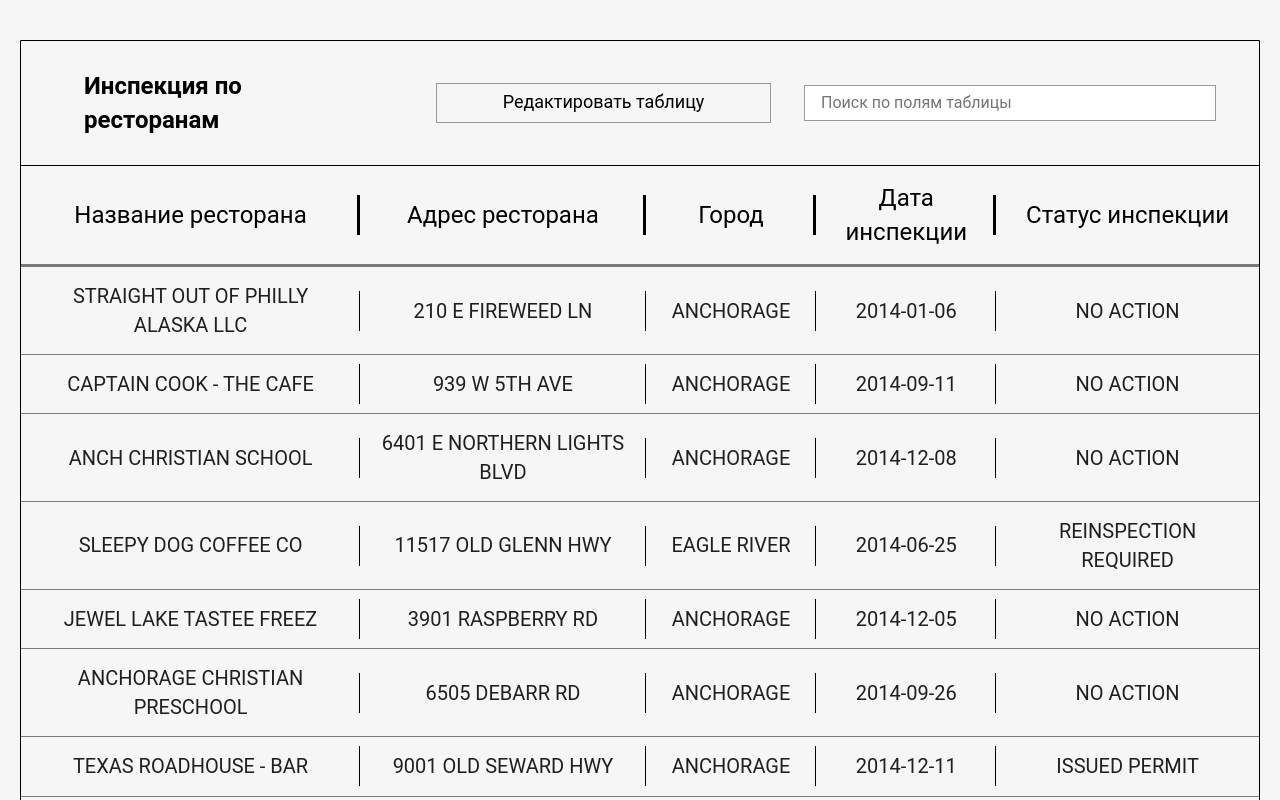
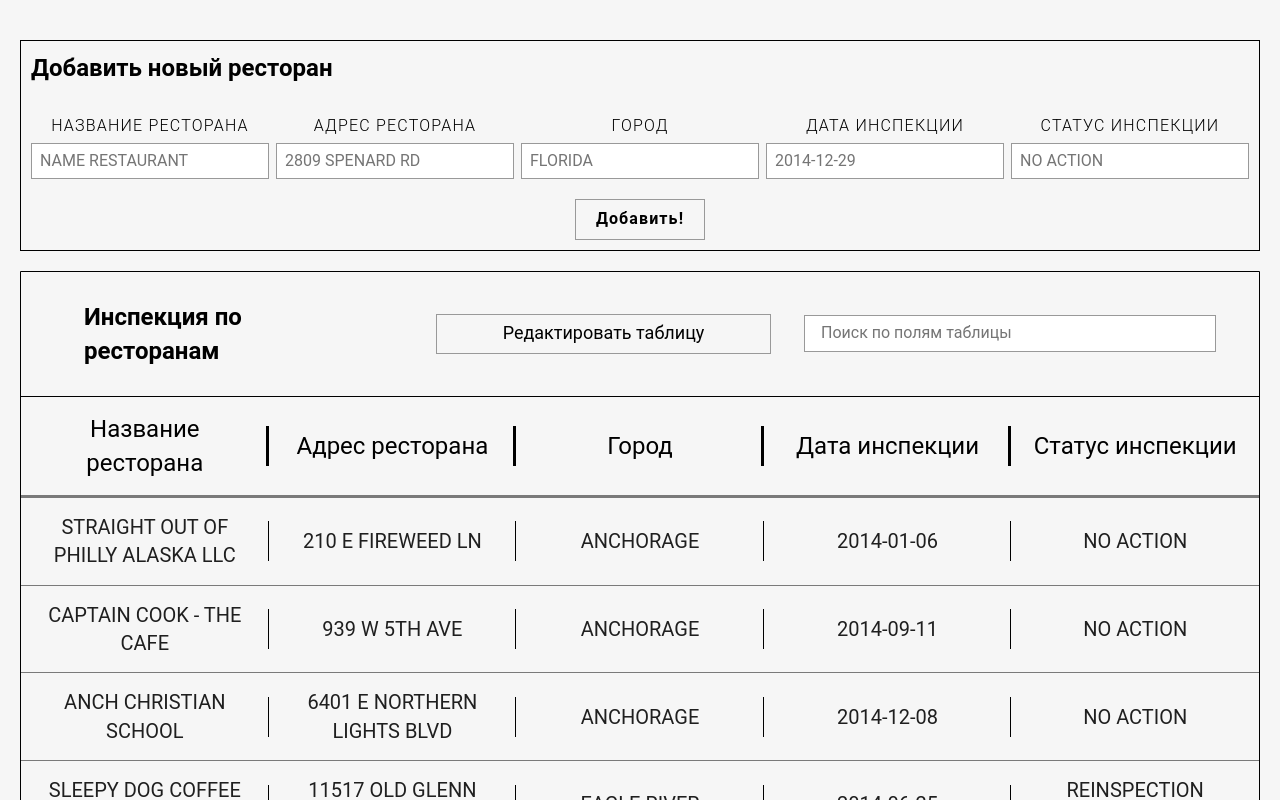
Before and after one commit to smysov/table, a Vue app: page / in a window 1280 px wide. Shown: the top 800 px of the page. Built offline with nearby package versions, Linux system fonts and the light colour scheme.

Commit message:
feat: implemented the adding new restaurant and simple validation

```diff
--- a/src/App.vue
+++ b/src/App.vue
@@ -3,7 +3,12 @@
     <div class="wrapper__content">
       <section class="restaurants">
         <div class="container">
-          <Table />
+          <add-new-restaurants
+            @onSubmit="onSubmit"
+            :restaurant="restaurant"
+            :messageValidation="messageValidation"
+          />
+          <Table :restaurants="restaurants" />
         </div>
       </section>
     </div>
@@ -12,10 +17,65 @@
 
 <script>
 import Table from '@/components/Table.vue';
+import AddNewRestaurants from '@/components/AddNewRestaurants.vue';
 
 export default {
   name: 'App',
-  components: { Table },
+  components: { Table, AddNewRestaurants },
+  data() {
+    return {
+      restaurants: [],
+      restaurant: {
+        name: '',
+        address: '',
+        city: '',
+        date: '',
+        description: '',
+      },
+      messageValidation: '',
+    };
+  },
+  async mounted() {
+    try {
+      const response = await fetch('/data/restaurants.json');
+      const data = await response.json();
+      this.restaurants = data;
+    } catch (error) {
+      console.log(error);
+    }
+  },
+  methods: {
+    onSubmit() {
+      const {
+        name, address, city, date, description,
+      } = this.restaurant;
+
+      if (!name || !address || !city || !date || !description) {
+        this.messageValidation = 'Заполните все поля!';
+        return;
+      }
+
+      this.restaurants.push({
+        _id: {
+          $oid: Math.random()
+            .toString()
+            .slice(2, 8),
+        },
+        business_name: name,
+        business_address: address,
+        business_city: city,
+        inspection_date: date,
+        inspection_description: description,
+      });
+
+      this.restaurant.name = '';
+      this.restaurant.address = '';
+      this.restaurant.city = '';
+      this.restaurant.date = '';
+      this.restaurant.description = '';
+      this.messageValidation = '';
+    },
+  },
 };
 </script>
 
--- /dev/null
+++ b/src/components/AddNewRestaurants.vue
@@ -0,0 +1,169 @@
+<template>
+  <form class="add-restaraunts" @submit.prevent="onSubmit">
+    <h2 class="add-restaraunts__title">Добавить новый ресторан</h2>
+    <p class="add-restaraunts__error" v-show="messageValidation">
+      {{ messageValidation }}
+    </p>
+    <div class="add-restaraunts__row">
+      <div class="add-restaraunts__cell">
+        <label class="add-restaraunts__subtitle" for="name">Название ресторана</label>
+        <input
+          v-model="restaurant.name"
+          class="add-restaraunts__input"
+          id="name"
+          type="text"
+          placeholder="NAME RESTAURANT"
+        />
+      </div>
+      <div class="add-restaraunts__cell">
+        <label class="add-restaraunts__subtitle" for="address">Адрес ресторана</label>
+        <input
+          v-model="restaurant.address"
+          class="add-restaraunts__input"
+          id="address"
+          type="text"
+          placeholder="2809 SPENARD RD"
+        />
+      </div>
+      <div class="add-restaraunts__cell">
+        <label class="add-restaraunts__subtitle" for="city">Город</label>
+        <input
+          v-model="restaurant.city"
+          class="add-restaraunts__input"
+          id="city"
+          type="text"
+          placeholder="FLORIDA"
+        />
+      </div>
+      <div class="add-restaraunts__cell">
+        <label class="add-restaraunts__subtitle" for="date">Дата инспекции</label>
+        <input
+          v-model="restaurant.date"
+          class="add-restaraunts__input"
+          id="date"
+          type="text"
+          placeholder="2014-12-29"
+        />
+      </div>
+      <div class="add-restaraunts__cell">
+        <label class="add-restaraunts__subtitle" for="status">Статус инспекции</label>
+        <input
+          v-model="restaurant.description"
+          class="add-restaraunts__input"
+          id="status"
+          type="text"
+          placeholder="NO ACTION"
+        />
+      </div>
+    </div>
+    <div class="add-restaraunts__buttons">
+      <button class="add-restaraunts__button">Добавить!</button>
+    </div>
+  </form>
+</template>
+
+<script>
+export default {
+  name: 'NewRestaurants',
+  props: {
+    restaurant: {
+      type: Object,
+      default: () => ([]),
+    },
+    messageValidation: {
+      type: String,
+      required: true,
+    },
+  },
+
+  methods: {
+    onSubmit() {
+      this.$emit('onSubmit', this.restaurant);
+    },
+  },
+};
+</script>
+
+<style lang="scss">
+.add-restaraunts {
+  display: flex;
+  flex-direction: column;
+  margin-bottom: 20px;
+  border: 1px solid #000;
+  padding: 10px;
+  row-gap: 20px;
+
+  &__title {
+    margin-bottom: 10px;
+  }
+
+  &__row {
+    display: flex;
+    justify-content: space-between;
+    flex-wrap: wrap;
+  }
+
+  &__cell {
+    display: flex;
+    flex-direction: column;
+    align-items: center;
+    row-gap: 5px;
+  }
+
+  &__subtitle {
+    letter-spacing: 1.2px;
+    text-transform: uppercase;
+  }
+
+  &__input {
+    padding: 8px;
+    outline: none;
+    border: 1px solid #999;
+    transition: all 0.3s cubic-bezier(0.175, 0.885, 0.32, 1.275);
+
+    &:hover {
+      border-color: #5b68b4;
+    }
+
+    &:focus {
+      border-color: #34b485;
+    }
+  }
+
+  &__buttons {
+    margin: 0 auto;
+  }
+
+  &__button {
+    font-weight: 700;
+    letter-spacing: 1.1px;
+    padding: 10px 20px;
+    background-color: transparent;
+    outline: none;
+    border: 1px solid #999;
+    transition: all 0.3s linear;
+    cursor: pointer;
+
+    &:hover {
+      color: #fff;
+      background-color: #5b68b4;
+      border-color: #5b68b4;
+    }
+
+    &:focus {
+      color: #fff;
+      background-color: #34b485;
+      border-color: #34b485;
+    }
+  }
+
+  &__error {
+    color: crimson;
+    font-weight: 700;
+    text-transform: uppercase;
+    letter-spacing: 1.2px;
+    text-align: center;
+    margin: 0;
+  }
+}
+</style>
--- a/src/components/Table.vue
+++ b/src/components/Table.vue
@@ -33,49 +33,43 @@ export default {
     HeaderOpportunities,
   },
   data: () => ({
-    restaurants: [],
     isShowParameters: false,
     search: '',
   }),
-  async mounted() {
-    try {
-      const response = await fetch('/data/restaurants.json');
-      const data = await response.json();
-      this.restaurants = data;
-    } catch (error) {
-      console.log(error);
-    }
+  props: {
+    restaurants: {
+      type: Array,
+      default: () => [],
+    },
   },
   computed: {
     searchByParameters() {
       const { search, restaurants } = this;
-      const value = search.trim().toLowerCase();
+      const value = search.trim().toUpperCase();
 
       if (!search) return restaurants;
 
       const sortedRestaurants = restaurants.filter((item) => {
-        if (item.business_name.toLowerCase().indexOf(value) !== -1) {
+        if (item.business_name.indexOf(value) !== -1) {
           return item;
         }
-        if (item.business_address.toLowerCase().indexOf(value) !== -1) {
+        if (item.business_address.indexOf(value) !== -1) {
           return item;
         }
-        if (item.business_city.toLowerCase().indexOf(value) !== -1) {
+        if (item.business_city.indexOf(value) !== -1) {
           return item;
         }
-        if (item.business_phone_number.toLowerCase().indexOf(value) !== -1) {
+        if (item.business_phone_number.indexOf(value) !== -1) {
           return item;
         }
-        if (item.inspection_date.toLowerCase().indexOf(value) !== -1) {
+        if (item.inspection_date.indexOf(value) !== -1) {
           return item;
         }
-        if (item.inspection_description.toLowerCase().indexOf(value) !== -1) {
-          return item;
-        }
-        if (item.inspection_type.toLowerCase().indexOf(value) !== -1) {
+        if (item.inspection_description.indexOf(value) !== -1) {
           return item;
         }
       });
+
       return sortedRestaurants;
     },
   },
@@ -106,6 +100,7 @@ export default {
     position: relative;
     font-size: 24px;
     font-weight: 400;
+    width: 20%;
     padding: 15px 17px;
     color: #000;
     border-top: 1px solid rgba(0, 0, 0, 1);
@@ -130,6 +125,7 @@ export default {
   &__descripthion {
     position: relative;
     font-size: 20px;
+    text-transform: uppercase;
     padding: 15px 18px;
     color: #1f1f1f;
     border-bottom: 1px solid rgba(0, 0, 0, 0.5);
```
